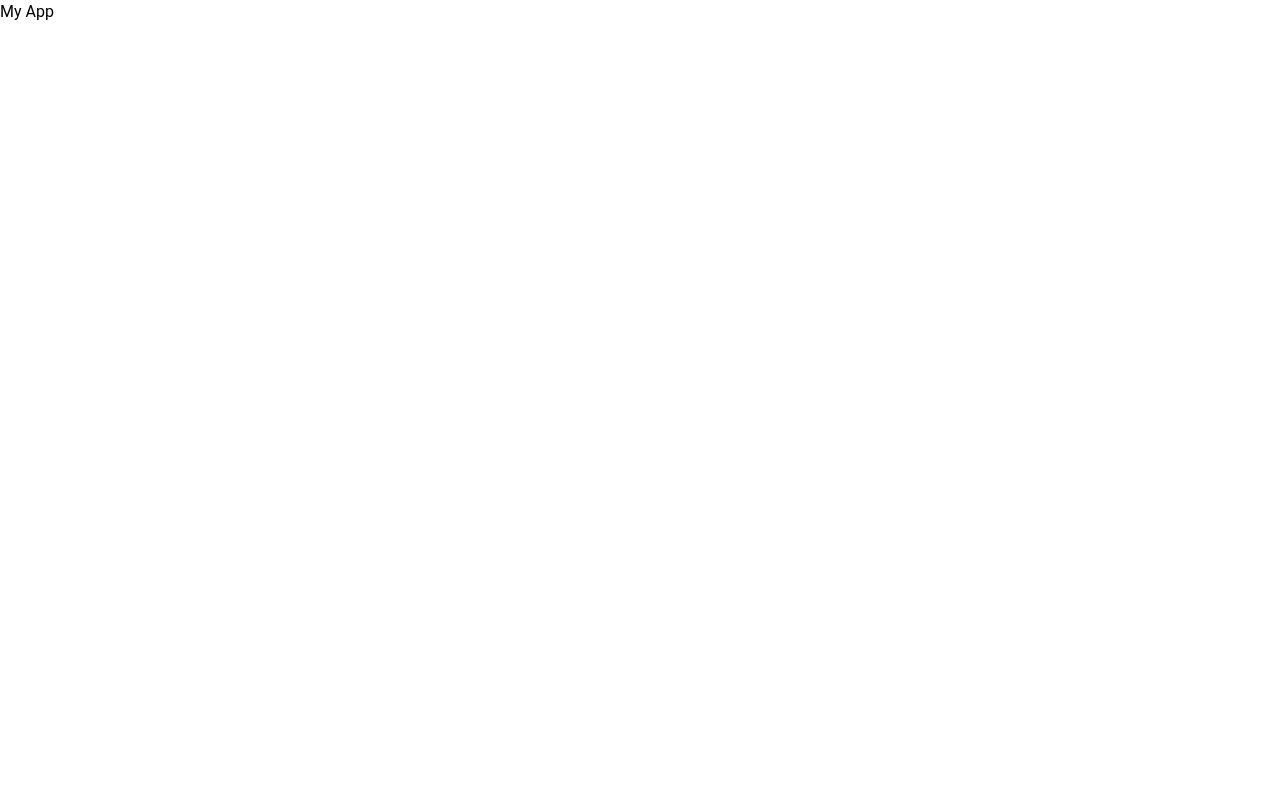
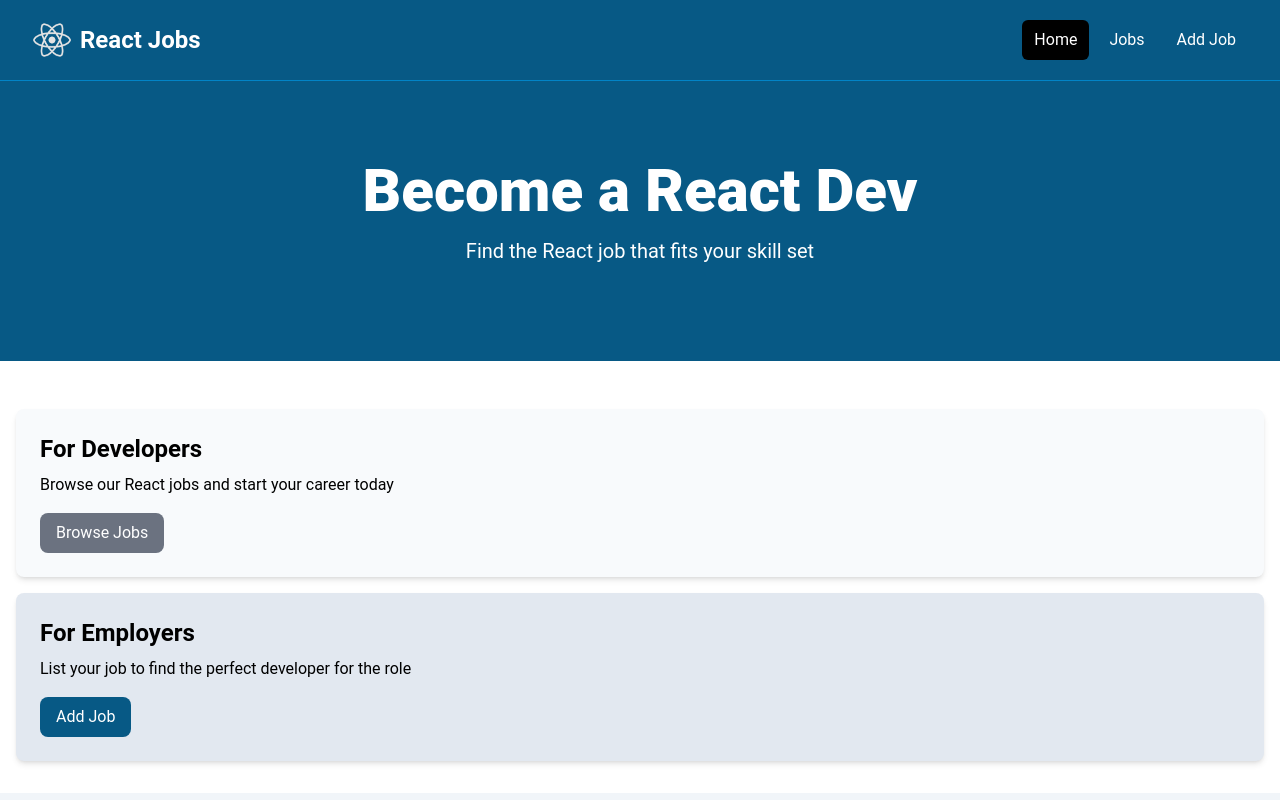
Before and after one commit to anna-amst/react-jobs, a React (Vite) app: page / in a window 1280 px wide. Shown: the top 800 px of the page. Built offline with nearby package versions, Linux system fonts and the light colour scheme.

Commit message:
add active links

```diff
--- a/src/App.jsx
+++ b/src/App.jsx
@@ -5,14 +5,18 @@
   RouterProvider,
 } from "react-router-dom";
 
-import Hero from "./components/Hero";
-import Navbar from "./components/Navbar";
-import HomeCards from "./components/HomeCards";
-import JobListings from "./components/JobListings";
-import ViewAllJobs from "./components/ViewAllJobs";
+import HomePage from "./pages/HomePage";
+import MainLayout from "./layouts/MainLayout";
+import JobsPage from "./pages/JobsPage";
+import NotFound from "./pages/NotFound";
 
 const router = createBrowserRouter(
-  createRoutesFromElements(<Route index element={<h1>My App</h1>} />)
+  createRoutesFromElements(
+  <Route path="/" element={<MainLayout />}>
+  <Route index element={<HomePage />} />
+  <Route path='/jobs' element={<JobsPage />} />
+  <Route path='*' element={<NotFound />} />
+  </Route>)
 );
 
 const App = () => {
--- a/src/components/HomeCards.jsx
+++ b/src/components/HomeCards.jsx
@@ -1,3 +1,4 @@
+import { Link } from 'react-router-dom';
 import Card from "./Card"
 
 function HomeCards() {
@@ -11,24 +12,24 @@
             <p className="mt-2 mb-4">
               Browse our React jobs and start your career today
             </p>
-            <a
-              href="/jobs.html"
+            <Link
+              to="/jobs"
               className="inline-block bg-gray-500 text-white rounded-lg px-4 py-2 hover:bg-gray-700"
             >
               Browse Jobs
-            </a>
+            </Link>
             </Card>
           <Card bg="bg-slate-200">
             <h2 className="text-2xl font-bold">For Employers</h2>
             <p className="mt-2 mb-4">
               List your job to find the perfect developer for the role
             </p>
-            <a
-              href="/add-job.html"
+            <Link
+              to="/add-job"
               className="inline-block bg-sky-800 text-white rounded-lg px-4 py-2 hover:bg-sky-950"
             >
               Add Job
-            </a>
+            </Link>
             </Card>
         </div>
       </div>
--- a/src/components/JobListing.jsx
+++ b/src/components/JobListing.jsx
@@ -1,3 +1,4 @@
+import {Link} from 'react-router-dom';
 import { useState } from "react";
 import {FaMapMarker} from 'react-icons/fa';
 
@@ -31,12 +32,12 @@
               <FaMapMarker className="inline text-lg mb-1 mr-1" />
               {job.location}
             </div>
-            <a
-              href={`/job/${job.id}`}
+            <Link
+              to={`/job/${job.id}`}
               className="h-[36px] bg-sky-800 hover:bg-indigo-600 text-white px-4 py-2 rounded-lg text-center text-sm"
             >
               Read More
-            </a>
+            </Link>
           </div>
         </div>
       </div>
--- a/src/components/Navbar.jsx
+++ b/src/components/Navbar.jsx
@@ -1,42 +1,35 @@
+import { NavLink } from "react-router-dom";
 import logo from "../assets/images/logo.png";
 
 function Navbar() {
+  const linkClass = ({ isActive }) =>
+    isActive
+      ? "bg-black text-white hover:bg-gray-900 hover:text-white rounded-md px-3 py-2"
+      : "text-white hover:text-white rounded-md px-3 py-2";
+
   return (
     <>
       <nav className="bg-sky-800 border-b border-sky-600">
         <div className="mx-auto max-w-7xl px-2 sm:px-6 lg:px-8">
           <div className="flex h-20 items-center justify-between">
-          <div
-            className="flex flex-1 items-center justify-center md:items-stretch md:justify-start"
-          >
-
-            <a className="flex flex-shrink-0 items-center mr-4" href="/index.html">
-              <img
-                className="h-10 w-auto"
-                src={logo}
-                alt="React Jobs"
-              />
-              <span className="hidden md:block text-white text-2xl font-bold ml-2"
-                >React Jobs</span
-              >
-            </a>
+            <div className="flex flex-1 items-center justify-center md:items-stretch md:justify-start">
+              <NavLink className="flex flex-shrink-0 items-center mr-4" to="/">
+                <img className="h-10 w-auto" src={logo} alt="React Jobs" />
+                <span className="hidden md:block text-white text-2xl font-bold ml-2">
+                  React Jobs
+                </span>
+              </NavLink>
               <div className="md:ml-auto">
                 <div className="flex space-x-2">
-                <a
-                  href="/index.html"
-                  className="text-white bg-black hover:bg-gray-900 hover:text-white rounded-md px-3 py-2"
-                  >Home</a
-                >
-                <a
-                  href="/jobs.html"
-                  className="text-white hover:bg-gray-900 hover:text-white rounded-md px-3 py-2"
-                  >Jobs</a
-                >
-                <a
-                  href="/add-job.html"
-                  className="text-white hover:bg-gray-900 hover:text-white rounded-md px-3 py-2"
-                  >Add Job</a
-                >
+                  <NavLink to="/" className={linkClass}>
+                    Home
+                  </NavLink>
+                  <NavLink to="/jobs" className={linkClass}>
+                    Jobs
+                  </NavLink>
+                  <NavLink to="/add-job" className={linkClass}>
+                    Add Job
+                  </NavLink>
                 </div>
               </div>
             </div>
@@ -44,7 +37,7 @@
         </div>
       </nav>
     </>
-    )
+  );
 }
 
-export default Navbar
+export default Navbar;
--- a/src/components/ViewAllJobs.jsx
+++ b/src/components/ViewAllJobs.jsx
@@ -1,15 +1,18 @@
+import { Link } from "react-router-dom";
+
 function ViewAllJobs() {
   return (
     <>
       <section className="m-auto max-w-lg my-10 px-6">
-      <a
-        href="/jobs"
+        <Link
+          to="/jobs"
           className="block bg-black text-white text-center py-4 px-6 rounded-xl hover:bg-gray-700"
-        >View All Jobs</a
         >
+          View All Jobs
+        </Link>
       </section>
     </>
-    )
+  );
 }
 
-export default ViewAllJobs
+export default ViewAllJobs;
--- /dev/null
+++ b/src/layouts/MainLayout.jsx
@@ -0,0 +1,13 @@
+import { Outlet } from "react-router-dom";
+import NavBar from "../components/Navbar";
+
+function MainLayout() {
+  return (
+    <>
+      <NavBar />
+      <Outlet />
+    </>
+  );
+}
+
+export default MainLayout;
--- /dev/null
+++ b/src/pages/HomePage.jsx
@@ -0,0 +1,17 @@
+import Hero from '../components/Hero';
+import HomeCards from "../components/HomeCards";
+import JobListings from '../components/JobListings';
+import ViewAllJobs from '../components/ViewAllJobs';
+
+function HomePage() {
+    return (
+        <div>
+            <Hero />
+            <HomeCards />
+            <JobListings />
+            <ViewAllJobs />
+        </div>
+    )
+}
+
+export default HomePage
--- /dev/null
+++ b/src/pages/JobsPage.jsx
@@ -0,0 +1,9 @@
+function JobsPage() {
+    return (
+        <div>
+            Jobs
+        </div>
+    )
+}
+
+export default JobsPage
--- /dev/null
+++ b/src/pages/NotFound.jsx
@@ -0,0 +1,22 @@
+import { Link } from "react-router-dom";
+import { FaExclamationTriangle } from "react-icons/fa";
+
+function NotFound() {
+  return (
+    <>
+      <section className="text-center flex flex-col justify-center items-center h-96">
+        <FaExclamationTriangle className=" text-yellow-400 fa-4x mb-4" />
+        <h1 className="text-6xl font-bold mb-4">404 Not Found</h1>
+        <p className="text-xl mb-5">This page does not exist</p>
+        <Link
+          to="/"
+          className="text-white bg-indigo-700 hover:bg-indigo-900 rounded-md px-3 py-2 mt-4"
+        >
+          Go Back
+        </Link>
+      </section>
+    </>
+  );
+}
+
+export default NotFound;
```
Lines whose indentation alone changed are shown as unchanged.
